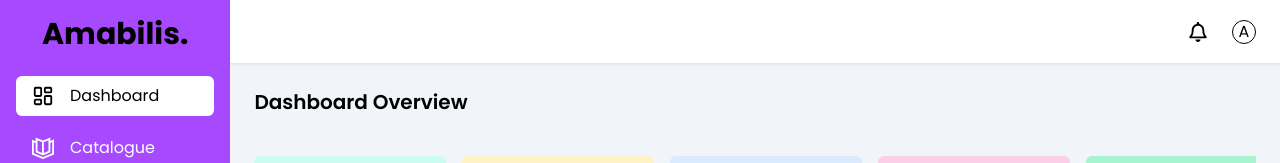
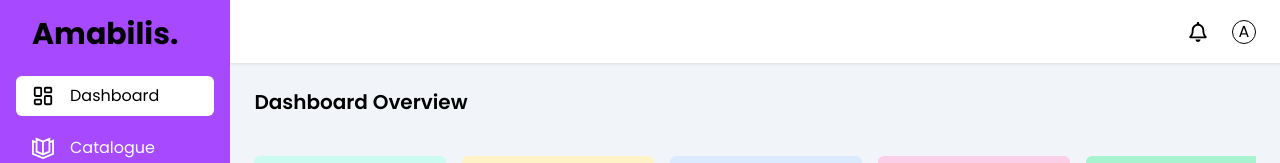
Before and after one commit to MabelSamuel/amabilis-e-commerce-website-expressJs, a React (Vite) app in the folder frontend/: page /admin/dashboard/overview in a window 1280 px wide. Shown: the top 163 px of the page. Built offline with nearby package versions, Linux system fonts and the light colour scheme; no server answers.

Commit message:
dashboard links styled

```diff
--- a/frontend/src/components/admin/DashboardSidebar.jsx
+++ b/frontend/src/components/admin/DashboardSidebar.jsx
@@ -54,7 +54,7 @@ const DashboardSidebar = ({ stopPropagation }) => {
   };
   return (
     <div className="bg-lilac h-full px-4 py-4 md:w-[20rem] sm:w-[15rem]" onClick={stopPropagation}>
-      <div className="text-center">
+      <div className="px-4">
         <Title />
       </div>
       <nav className="mt-6 text-white space-y-3 *:py-2 *:px-4">
@@ -63,8 +63,8 @@ const DashboardSidebar = ({ stopPropagation }) => {
             key={v4()}
             to={item.path}
             className={({ isActive }) =>
-              `flex space-x-4 items-center ${
-                isActive ? "border-white bg-white text-black rounded-md" : ""
+              `flex space-x-4 items-center hover:border-white hover:bg-white hover:text-black hover:rounded-md ${
+                isActive && "border-white bg-white text-black rounded-md"
               }`
             }
           >
@@ -74,7 +74,7 @@ const DashboardSidebar = ({ stopPropagation }) => {
         ))}
         <button
           onClick={onLogout}
-          className="flex space-x-4 items-center bg-red-500 rounded-md w-full "
+          className="flex space-x-4 items-center bg-red-500 rounded-md w-full hover:bg-red-600 "
         >
           <IoLogOutOutline size="22" /> <span>Logout</span>
         </button>
```
